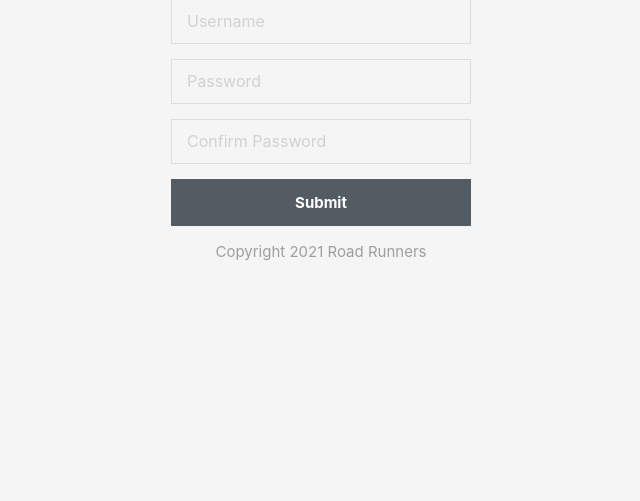
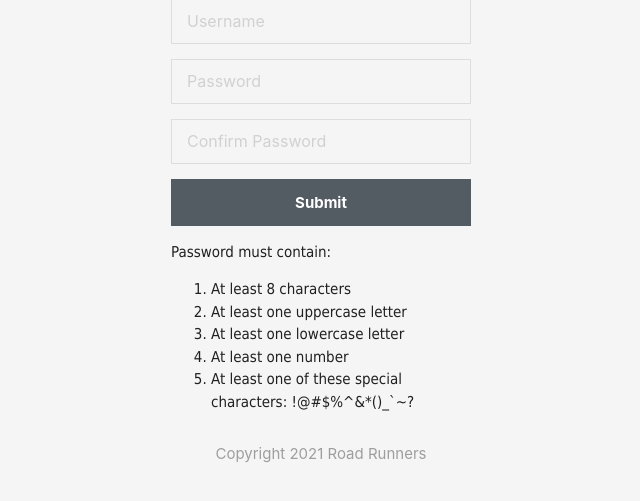
Before and after one commit to MintSquirrel/truck-site-github, a PHP site: page /register.php in a window 1280 px wide. Shown: the part 201-702 px from the top of the page, without its empty margins (319-959 px from the left). Run offline with PHP 8.4, Linux system fonts and the light colour scheme.

Commit message:
Gave register account more security

```diff
--- a/register.php
+++ b/register.php
@@ -62,11 +62,34 @@
                     else if($_GET["error"] == "nameTaken"){
                         echo "<p class='error'>Choose another username<p>";
                     }
+                    else if($_GET["error"] == "shortPassword"){
+                        echo "<p class='error'>Password must be at least 8 characters<p>";
+                    }
+                    else if($_GET["error"] == "noUpper"){
+                        echo "<p class='error'>Password must contain uppercase character<p>";
+                    }
+                    else if($_GET["error"] == "noLower"){
+                        echo "<p class='error'>Password must contain lowercase character<p>";
+                    }
+                    else if($_GET["error"] == "noDigit"){
+                        echo "<p class='error'>Password must contain a number<p>";
+                    }
+                    else if($_GET["error"] == "noSpecChar"){
+                        echo "<p class='error'>Password must contain one of the specified characters<p>";
+                    }
                     else if($_GET["error"] == "none"){
                         echo "<p class='success'>Account has be created!<p>";
                     }
                 }
             ?>
+            <p>Password must contain:</p>
+            <ol>
+                <li>At least 8 characters</li>
+                <li>At least one uppercase letter</li>
+                <li>At least one lowercase letter</li>
+                <li>At least one number</li>
+                <li>At least one of these special characters: !@#$%^&*()_`~?</li>
+            </ol>
 		</div>
 	</body>
 
```
Also changed, not shown: config/register-run.php (+20 -0 lines).
